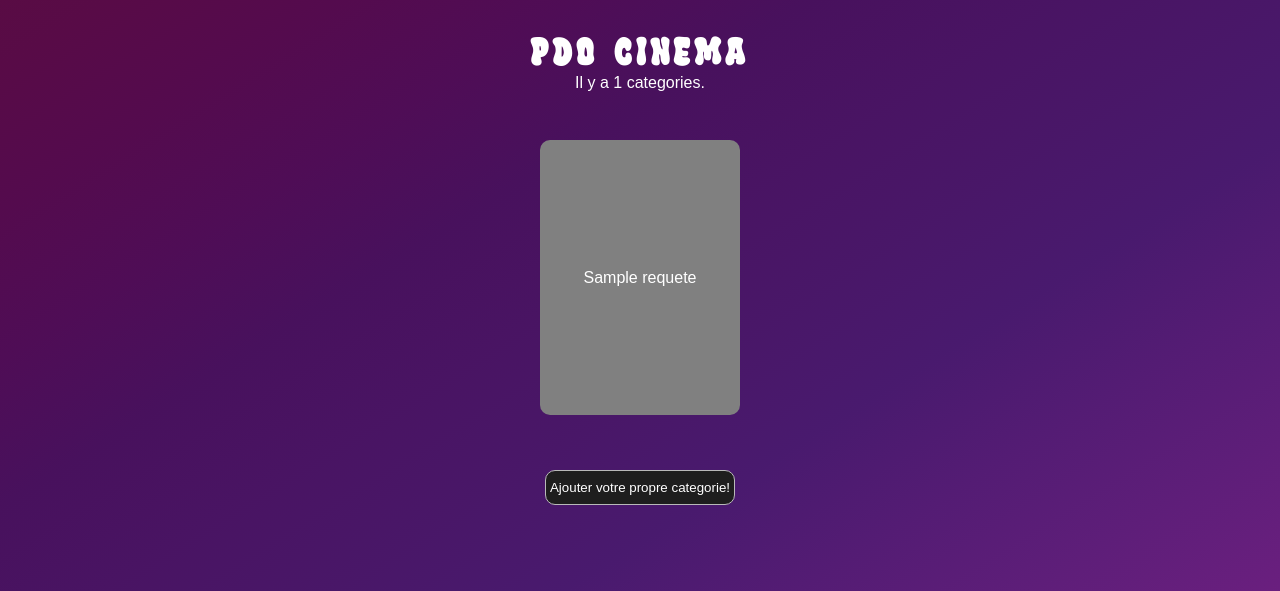
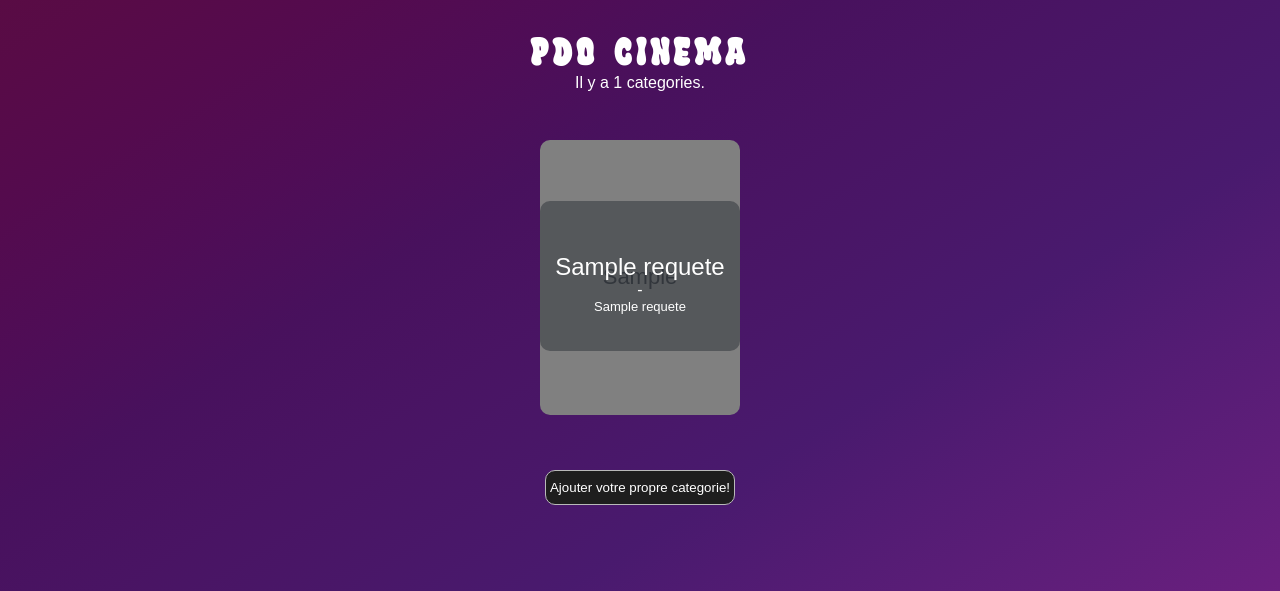
Before and after one commit to Nathane77/cinema-MVC, a PHP site: template view/listCategories.php in a window 1280 px wide. Shown: the part 75-666 px from the top of the page. Run offline with PHP 8.4, Linux system fonts and the light colour scheme; the template is opened without the code that fills it: most values are stand-ins (such as "Sample title", 1, 10 or a date in 2020); grey boxes marked "Sample" are stand-in pictures.

Commit message:
added category poster matching with a film.

```diff
--- a/controller/CategoryController.php
+++ b/controller/CategoryController.php
@@ -9,8 +9,9 @@ class CategoryController {
 
         $pdo = Connect::seConnecter();
         $requete = $pdo->query("
-        SELECT g.genre_name, g.id_genre
+        SELECT g.genre_name, g.id_genre, f.film_poster, f.film_title
         FROM genre g
+        INNER JOIN film f ON f.film_genre = g.id_genre
         ");
 
         require "view/listCategories.php";
--- a/public/style/style.css
+++ b/public/style/style.css
@@ -239,21 +239,40 @@ table{
     transition: scale 0.2s;
     transition: filter 0.2s;
     z-index: 998;
-
 }
 
 .card:hover{
     cursor: pointer;
     scale: 1.2;
-    /* filter: drop-shadow(0px 0px 30px #000000); */
     .cardPoster{
-        filter: brightness(50%);
+        filter: brightness(40%);
     }
     .cardText{
         opacity: 100;
         transition: opacity 0.2s;
     }
 
+}
+
+.cardCategory{
+    position: relative;
+    background-color: grey;
+    width: 200px;
+    height: 275px;
+    margin: 1.5em;
+    text-align: center;
+    align-content: center;
+    border-radius: 10px;
+    transition: scale 0.2s;
+    z-index: 998;
+    .cardText{
+        opacity: 100;
+    }
+}
+
+.cardCategory:hover{
+    cursor: pointer;
+    scale: 1.2;
 }
 
 .cardText{
@@ -272,11 +291,42 @@ table{
     opacity: 0;
   }
 
+.cardCategoryText{
+    display: flex;
+    position: absolute;
+    width: 100%;
+    height: fit-content;
+    flex-direction: column;
+    justify-content: center;
+    align-items: center;
+    top: 51.99%;
+    left: 50%;
+    transform: translate(-50%, -50%);
+    border-radius: 10px;
+    z-index: 999;
+}
+
+.categoryText{
+    font-size: x-large;
+}
+
+.categoryTitle{
+    font-family: Arial, Helvetica, sans-serif;
+    font-size: small;
+}
+
 .cardPoster{
     width: 100%;
     border-radius: 10px;
     height: auto;
     transition: filter 0.2s
+}
+
+.cardCategoryPoster{
+    width: 100%;
+    border-radius: 10px;
+    height: auto;
+    filter: brightness(40%);
 }
 
 .formContainer{
--- a/view/listCategories.php
+++ b/view/listCategories.php
@@ -12,16 +12,23 @@
 </head>
 <body>
     <p class="uk-label uk-label-warning">Il y a <?= $requete->rowCount()?> categories.</p>
-
     <div class="cardContainer">
         <?php
             foreach($requete->fetchAll() as $category) { ?>
-            <div class="card" onclick="window.location='index.php?action=categoryDetails&id=<?= $category['id_genre']?>'">
-                <p><?= $category["genre_name"]?></p>
-            </div>
-        <?php } ?>
+                <div class="card" onclick="window.location='index.php?action=categoryDetails&id=<?= $category['id_genre']?>'">
+                    <div class="cardCategoryText">
+                    <p class="categoryText"><?= $category["genre_name"]?></p>
+                    <p>-</p>
+                    <p class="categoryTitle"><?= $category["film_title"]?></p>
+                </div>
+                <img class="cardCategoryPoster" src="public\img\posters\filmPosters\<?=$category['film_poster']?>" alt='poster of <?=$category['film_title']??""?>'>
+
+                </div>
+
+            <?php } ?>
     </div>
-        <button class="addFormButton" onclick="window.location='index.php?action=addCategoryForm'">Ajouter votre propre categorie!</button>
+    <button class="addFormButton" onclick="window.location='index.php?action=addCategoryForm'">Ajouter votre propre categorie!</button>
+
 </body>
 </html>
 
--- a/view/listFilms.php
+++ b/view/listFilms.php
@@ -13,7 +13,7 @@
                     <p>-</p>
                     <p><?= $film["film_date"]?></p>
                 </div>
-                <img class="cardPoster" src="public\img\posters\filmPosters\<?=$film['film_poster']?>" alt='poster of <?=$film['film_title']?>' >
+                <img class="cardPoster" src="public\img\posters\filmPosters\<?=$film['film_poster']?>" alt='poster of <?=$film['film_title']?>'>
             </div>
         <?php } ?>
     </div>
```
